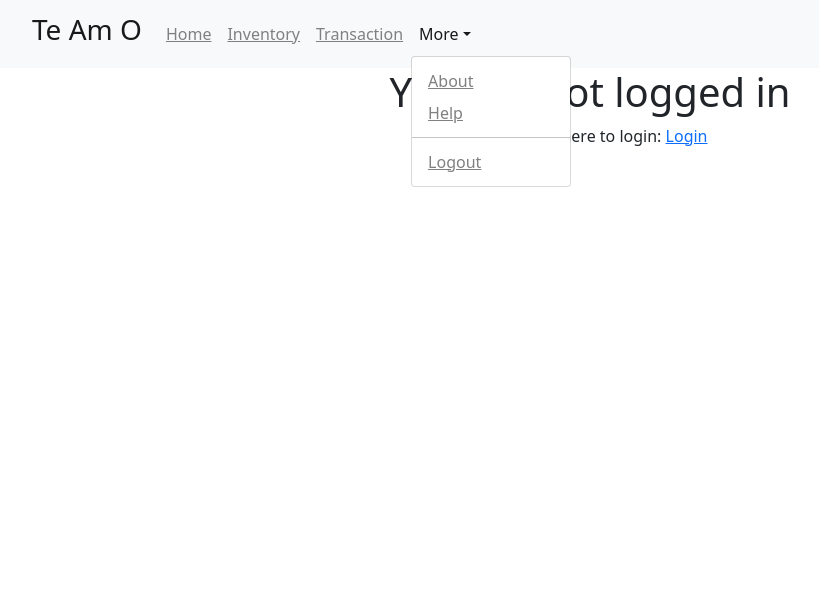
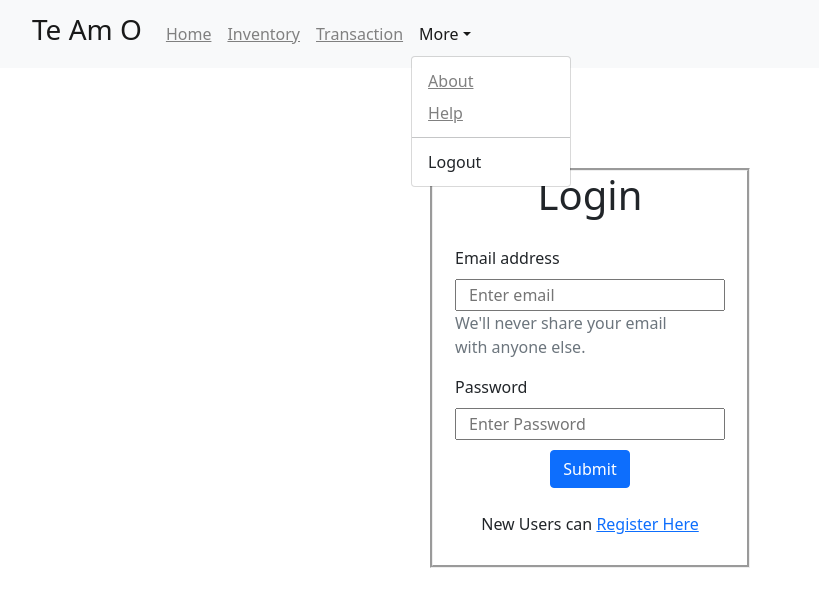
Before and after one commit to tusharwadhan/T-M-O, a React (Create React App) app: page /home in a window 1280 px wide. Both pictures are taken after a click on the button "More". Shown: the top 606 px of the page, without its empty margins (50-869 px from the left). Built offline with nearby package versions, Linux system fonts and the light colour scheme; no server answers.

Commit message:
adding changes

```diff
--- a/src/App.js
+++ b/src/App.js
@@ -1,5 +1,5 @@
 import './App.css';
-import { BrowserRouter, Routes, Route, Link } from "react-router-dom";
+import { BrowserRouter, Routes, Route, Navigate} from "react-router-dom";
 import { ToastContainer } from 'react-toastify';
 import Header from "./pages/header";
 import Home from "./pages/Home";
@@ -10,8 +10,8 @@ import Help from "./pages/Help";
 import Login from "./pages/Login";
 import Register from './pages/Register';
 import React from 'react';
-import NotLogin from './pages/NotLogin';
 import 'react-toastify/dist/ReactToastify.css';
+import axios from 'axios';
 
 
 class App extends React.Component {
@@ -21,18 +21,20 @@ class App extends React.Component {
 
   handleLogin = (isLog) => this.setState({ isLog });
 
+  get = async() =>{
+    const response = await axios.get("https://t-m-o.herokuapp.com/users");
+    if(response.status === 200){
+      this.handleLogin(true);
+    }
+  }
+
   render() {
-
-    const Nav = () => {
-      setTimeout(() => {
-        document.getElementById('link').click();
-      }, 500)
-    }
     const { isLog } = this.state;
+    this.get();
     return (
       <BrowserRouter>
         <div className="App">
-          <Header />
+          <Header isLog={this.handleLogin}/>
           <ToastContainer
             position="top-right"
             autoClose={5000}
@@ -44,14 +46,13 @@ class App extends React.Component {
             draggable
             pauseOnHover
           />
-          <Link to="/home" id='link' hidden={true}>link</Link>
 
           <Routes>
-            <Route exact path="/" element={!isLog ? <Login isLog={this.handleLogin} /> : Nav()} />
-            <Route exact path="/register" element={!isLog ? <Register isLog={this.handleLogin} /> : Nav()} />
-            <Route exact path="/home" element={isLog ? <Home /> : <NotLogin />} />
-            <Route exact path="/transaction" element={isLog ? <Transaction /> : <NotLogin />} />
-            <Route exact path="/inventory" element={isLog ? <Inventory /> : <NotLogin />} />
+            <Route exact path="/" element={!isLog ? <Login isLog={this.handleLogin} /> :<Navigate to='/home'/>} />
+            <Route exact path="/register" element={!isLog ? <Register isLog={this.handleLogin} /> :<Navigate to='/home'/>} />
+            <Route exact path="/home" element={isLog ? <Home /> :<Login isLog={this.handleLogin}/>} />
+            <Route exact path="/transaction" element={isLog ? <Transaction /> :<Login isLog={this.handleLogin} />} />
+            <Route exact path="/inventory" element={isLog ? <Inventory /> :<Login isLog={this.handleLogin} />} />
             <Route exact path="/help" element={<Help />} />
             <Route exact path="/about" element={<About />} />
           </Routes>
--- a/src/pages/NotLogin.js
+++ /dev/null
@@ -1,13 +0,0 @@
-import React from 'react'
-import { Link } from 'react-router-dom'
-
-function NotLogin() {
-    return (
-        <div>
-            <h1>You are not logged in</h1>
-            <p>Please click here to login: <Link to="/">Login</Link></p>
-        </div>
-    )
-}
-
-export default NotLogin
--- a/src/pages/header.js
+++ b/src/pages/header.js
@@ -7,7 +7,7 @@ import { NavDropdown } from "react-bootstrap";
 import './header.css'
 import 'bootstrap/dist/css/bootstrap.min.css';
 
-const Header = () => {
+const Header = (props) => {
     return (
         <div>
             <Navbar bg="light" expand="lg">
@@ -23,7 +23,7 @@ const Header = () => {
                                 <NavDropdown.Item><Link to="/about" className='link'>About</Link></NavDropdown.Item>
                                 <NavDropdown.Item><Link to="/help" className='link'>Help</Link></NavDropdown.Item>
                                 <NavDropdown.Divider />
-                                <NavDropdown.Item><Link to="/" className='link'>Logout</Link></NavDropdown.Item>
+                                <NavDropdown.Item onClick={()=>props.isLog(false)} >Logout</NavDropdown.Item>
                             </NavDropdown>
                         </Nav>
                     </Navbar.Collapse>
```
